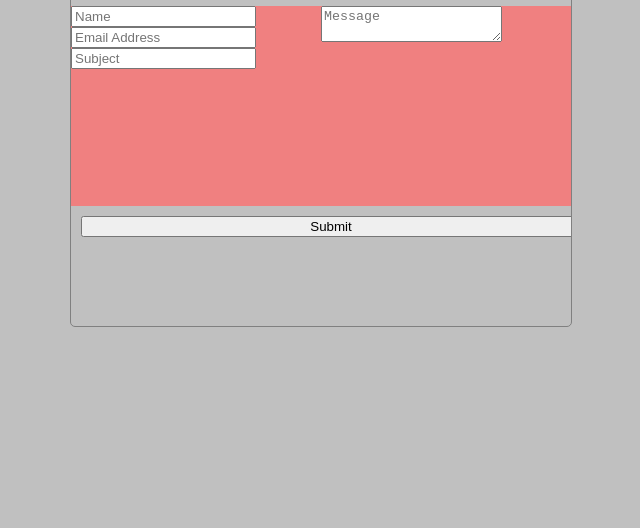
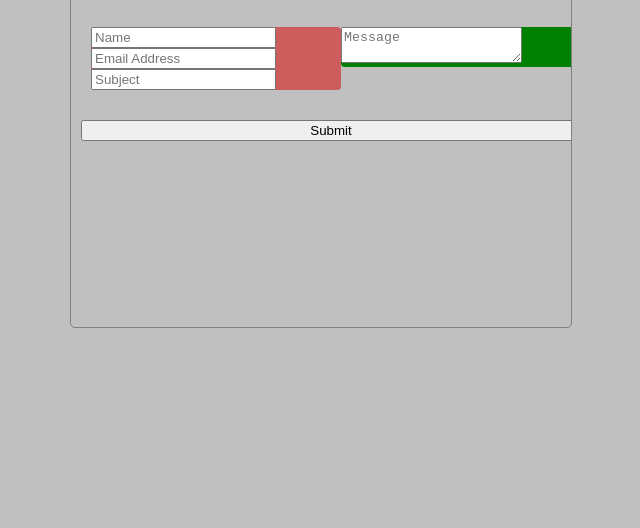
Before and after one commit to donatasdk/form6, a plain HTML site: page index.html in a window 1280 px wide. Shown: the part 274-802 px from the top of the page, without its empty margins (319-959 px from the left). Drawn offline with Linux system fonts and the light colour scheme.

Commit message:
no message

```diff
--- a/style.css
+++ b/style.css
@@ -1,15 +1,11 @@
 body{
     background-color: silver;
-    font-family: "Adobe Kaiti Std R";
 
 }
 #container{
     width: 500px;
     height: 400px;
-    position: absolute;
-    top: 50%;
-    left: 50%;
-    transform: translate(-50%, -50%);
+    margin: 200px auto;
     border: 1px solid grey;
     border-radius: 5px;
     overflow: hidden;
@@ -22,9 +18,10 @@ body{
 
 #container #fields{
     display: table;
-    background-color: lightcoral;
     width: 100%;
-    height: 200px;
+    height: 100%;
+    padding: 20px;
+
 
 }
 #container #fields #left{
@@ -34,6 +31,7 @@ body{
     width: 50%;
     height: 100%;
     float: left;
+    background-color: indianred;
 }
 #right{
     display: table-cell;
@@ -42,6 +40,7 @@ body{
     width: 50%;
     height: 100%;
     float: right;
+    background-color: green;
 }
 input[type=submit]{
     width: 100%;
```
